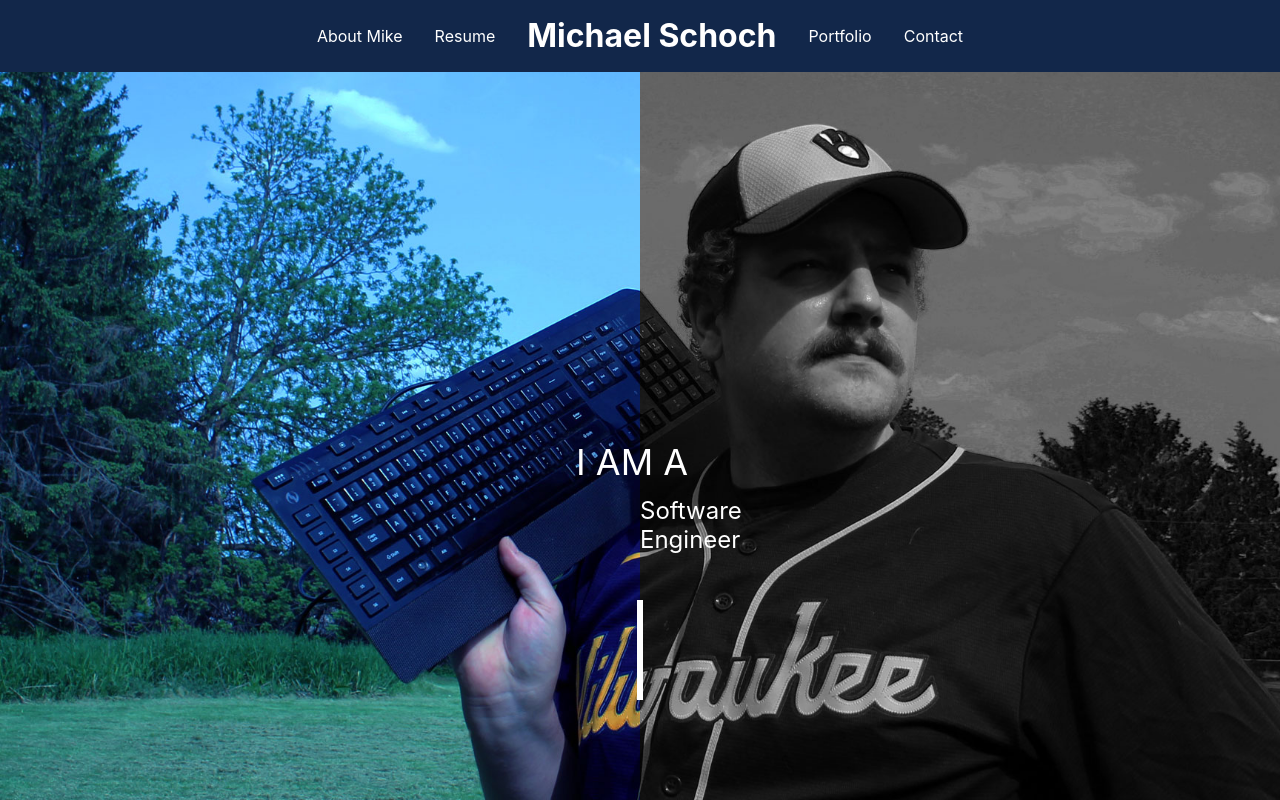
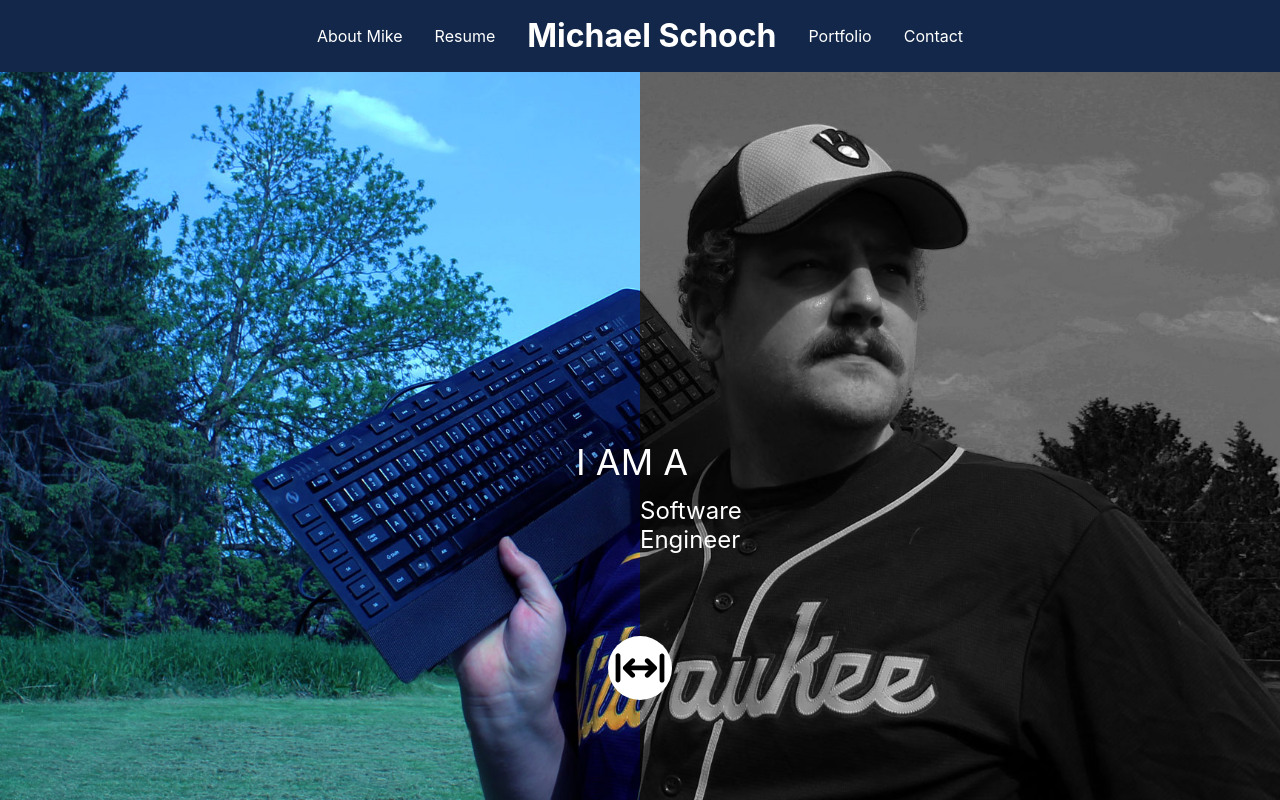
Before and after one commit to michael-schoch/personal-website, a React (Create React App) app: page / in a window 1280 px wide. Built offline with nearby package versions, Linux system fonts and the light colour scheme.

Commit message:
Changed slider styles

```diff
--- a/src/background-slider.tsx
+++ b/src/background-slider.tsx
@@ -2,6 +2,7 @@
 import styled from "styled-components";
 import bandw from "./img/bandw.jpg";
 import color from "./img/color.jpg";
+import leftRight from "./img/left-right-circle.svg";
 
 interface ForegroundProps {
   sliderval: number;
@@ -95,10 +96,10 @@
   }
   &::-webkit-slider-thumb {
     appearance: none;
-    width: 6px;
-    height: 100px;
+    width: 64px;
+    height: 64px;
     display: flex;
-    background: white;
+    background-image: url(${leftRight});
     cursor: pointer;
   }
 `;
```
Also changed, not shown: src/img/left-right-circle.svg (added).
